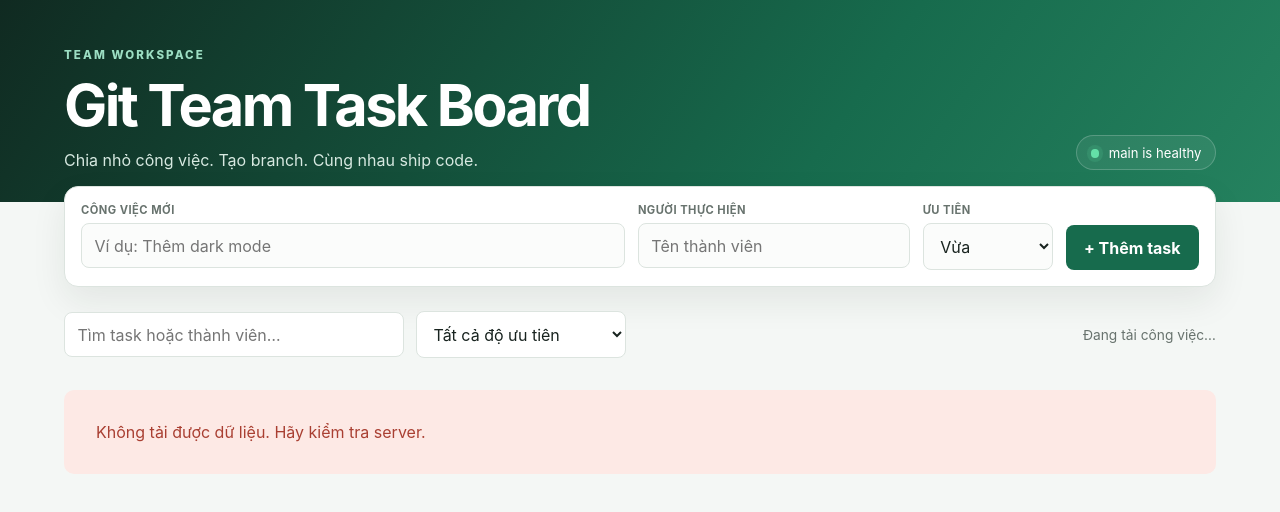
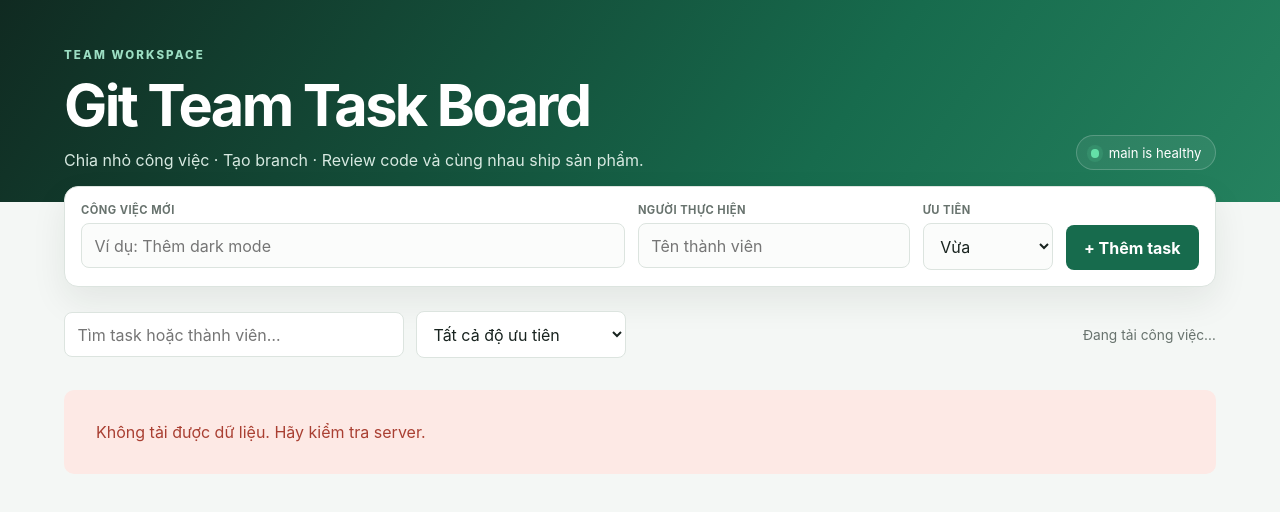
Before and after one commit to KyotaFill/Git_test, a website: page FE/index.html in a window 1280 px wide. Drawn offline with Linux system fonts and the light colour scheme; no server answers.

Commit message:
test thoi

```diff
--- a/FE/index.html
+++ b/FE/index.html
@@ -12,7 +12,7 @@
       <div>
         <p class="eyebrow">TEAM WORKSPACE</p>
         <h1>Git Team Task Board</h1>
-        <p class="subtitle">Chia nhỏ công việc. Tạo branch. Cùng nhau ship code.</p>
+        <p class="subtitle">Chia nhỏ công việc · Tạo branch · Review code và cùng nhau ship sản phẩm.</p>
       </div>
       <div class="repo-status"><span></span> main is healthy</div>
     </header>
```
